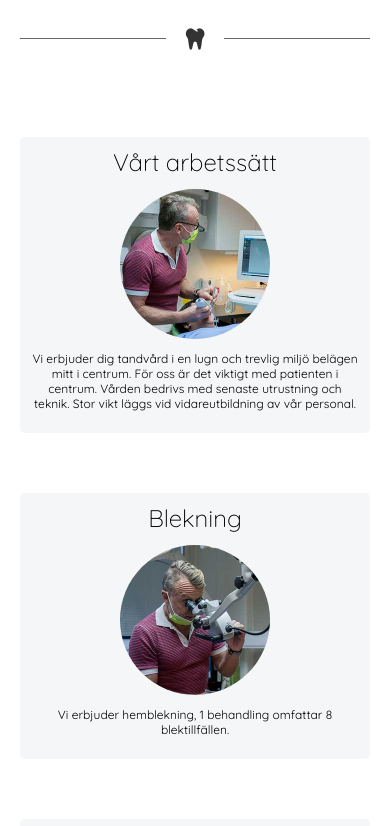
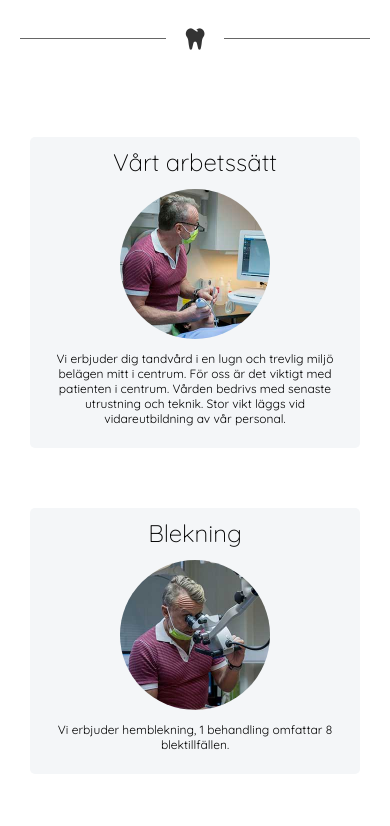
Before and after one commit to 3DJakob/backteman, a website: page index.html in a window 390 px wide. Shown: the part 1440-2266 px from the top of the page. Drawn offline with Linux system fonts and the light colour scheme.

Commit message:
CSS mobile fix

```diff
--- a/assets/css/default.css
+++ b/assets/css/default.css
@@ -82,6 +82,7 @@ footer {
     padding: 10px 20px;
     margin-top: 50px;
     display: flex;
+    text-align: center;
     justify-content: center;
     align-items: center;
   }
--- a/assets/css/mobile.css
+++ b/assets/css/mobile.css
@@ -4,8 +4,8 @@
 
 @media only screen and (max-width: 400px) {
     .card {
-        max-width: calc(100vw - 60px) !important;
-        width: calc(100vw - 60px) !important;
+        max-width: calc(100vw - 80px) !important;
+        width: calc(100vw - 80px) !important;
     }
     header i {
         display: none !important;
```
